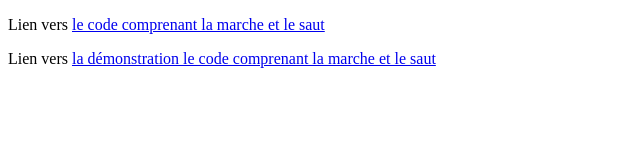
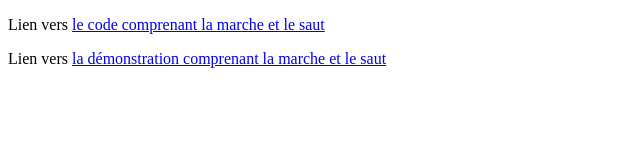
Before and after one commit to Naomi80/ProgPlatformerPS2, a plain HTML site: page marcher.html in a window 1280 px wide. Shown: the full height of the page, 0-640 px from the left. Drawn offline with Linux system fonts and the light colour scheme.

```diff
--- a/marcher.html
+++ b/marcher.html
@@ -7,6 +7,6 @@
 <body>
 
 <p>Lien vers <a href="https://github.com/Naomi80/entrainementProgGameplay/blob/main/phaser3-tutorial-src/part7.html">le code comprenant la marche et le saut</a></p>
-<p>Lien vers <a href="http://localhost:63342/Entrainement_Prog_Gameplay/phaser3-tutorial-src/part7.html?_ijt=t72esge9c49k12a9e8n9ahfjc&_ij_reload=RELOAD_ON_SAVE">la démonstration le code comprenant la marche et le saut</a></p>
+<p>Lien vers <a href="http://localhost:63342/Entrainement_Prog_Gameplay/phaser3-tutorial-src/part7.html?_ijt=t72esge9c49k12a9e8n9ahfjc&_ij_reload=RELOAD_ON_SAVE">la démonstration comprenant la marche et le saut</a></p>
 </body>
 </html>
```
